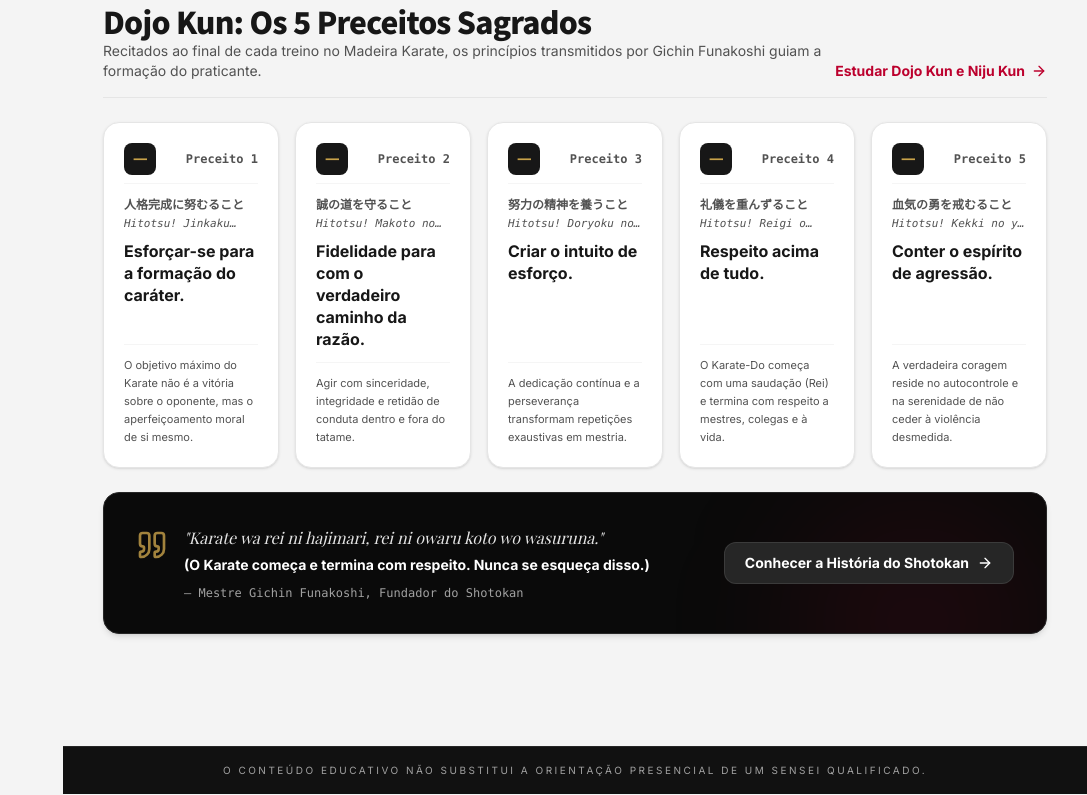
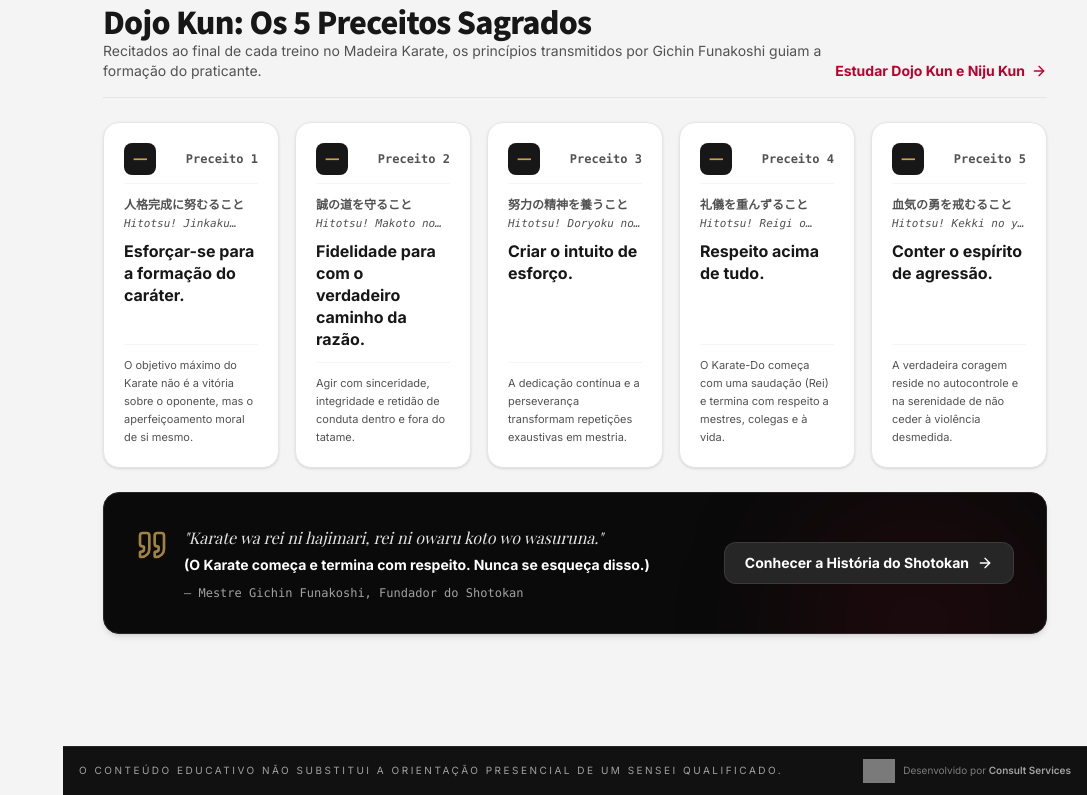
Before and after one commit to CMOURASIGA/webappshotokanmadeira, a React (Vite) app: page / in a window 1280 px wide. Shown: the part 2940-3735 px from the top of the page, without its empty margins (193-1280 px from the left). Built offline with nearby package versions, Linux system fonts and the light colour scheme; no server answers; grey boxes are pictures that could not be loaded; a web font is replaced by a local one.

Commit message:
feat(layout): add Consult Services development credit

```diff
--- a/src/components/Layout.tsx
+++ b/src/components/Layout.tsx
@@ -144,11 +144,35 @@ export function Layout({ children }: { children: ReactNode }) {
           </div>
         </main>
 
-        {/* Footer Institucional Desktop */}
-        <footer className="h-12 bg-[#111111] items-center justify-center shrink-0 hidden lg:flex px-4 border-t border-neutral-800">
-          <p className="text-[10px] text-neutral-400 tracking-[0.25em] uppercase text-center">
-            O conteúdo educativo não substitui a orientação presencial de um sensei qualificado.
-          </p>
+        {/* Footer Institucional + Crédito de Desenvolvimento */}
+        <footer className="bg-[#111111] shrink-0 px-4 py-4 lg:py-3 border-t border-neutral-800 mb-[64px] lg:mb-0">
+          <div className="max-w-6xl mx-auto flex flex-col lg:flex-row items-center justify-between gap-3">
+            <p className="text-[9px] sm:text-[10px] text-neutral-400 tracking-[0.18em] lg:tracking-[0.25em] uppercase text-center lg:text-left">
+              O conteúdo educativo não substitui a orientação presencial de um sensei qualificado.
+            </p>
+
+            <a
+              href="https://consultservices.com.br"
+              target="_blank"
+              rel="noopener noreferrer"
+              className="flex items-center gap-2 opacity-75 hover:opacity-100 transition-opacity"
+              title="Desenvolvido por Consult Services"
+              aria-label="Consult Services - Desenvolvimento"
+            >
+              <img
+                src="https://i.imgur.com/gxXnYsA.png"
+                alt="Consult Services"
+                className="h-5 sm:h-6 w-auto object-contain max-w-[90px]"
+                loading="lazy"
+                onError={(e) => {
+                  e.currentTarget.style.display = "none";
+                }}
+              />
+              <span className="text-[9px] sm:text-[10px] text-neutral-400 whitespace-nowrap">
+                Desenvolvido por <strong className="font-semibold text-neutral-300">Consult Services</strong>
+              </span>
+            </a>
+          </div>
         </footer>
       </div>
 
```
